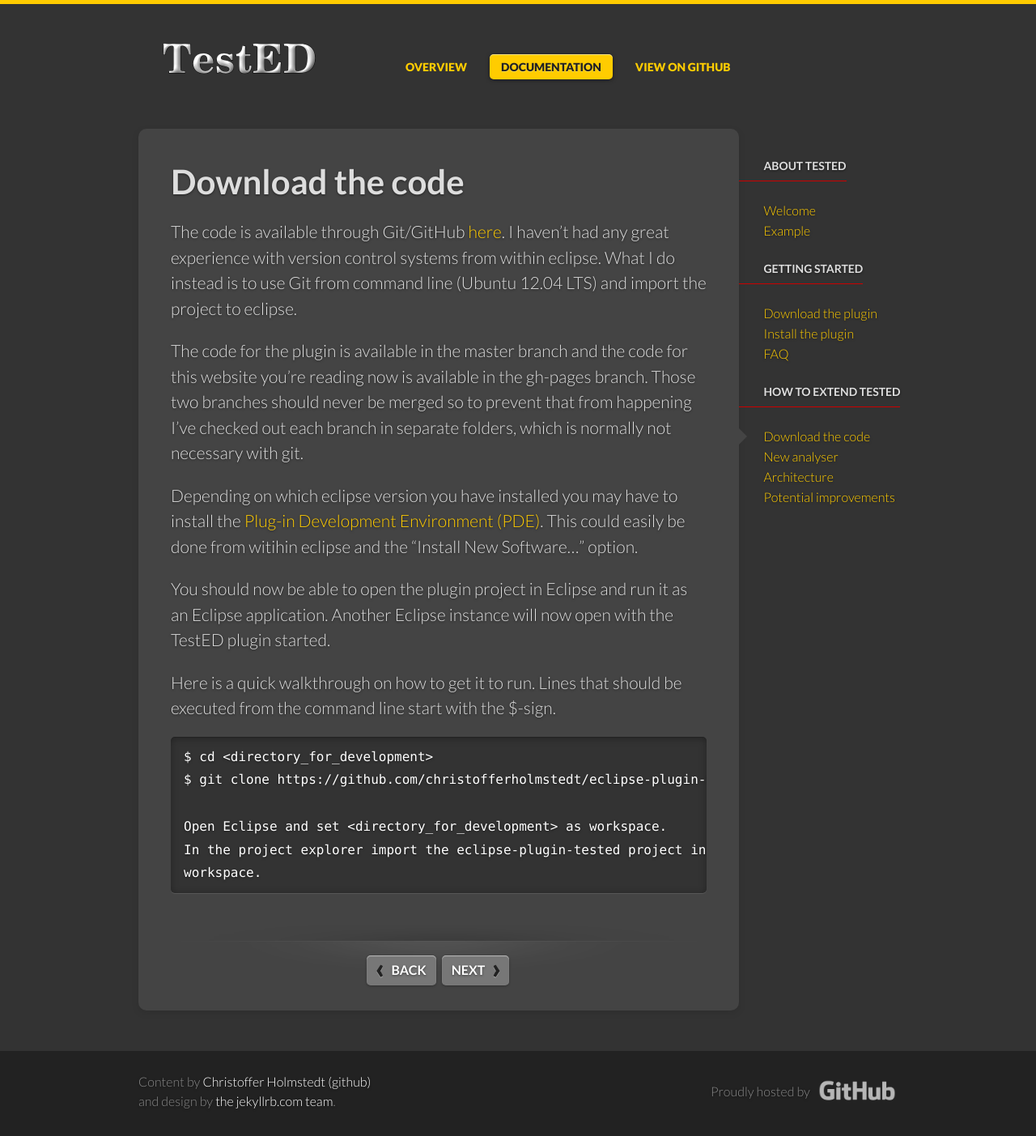
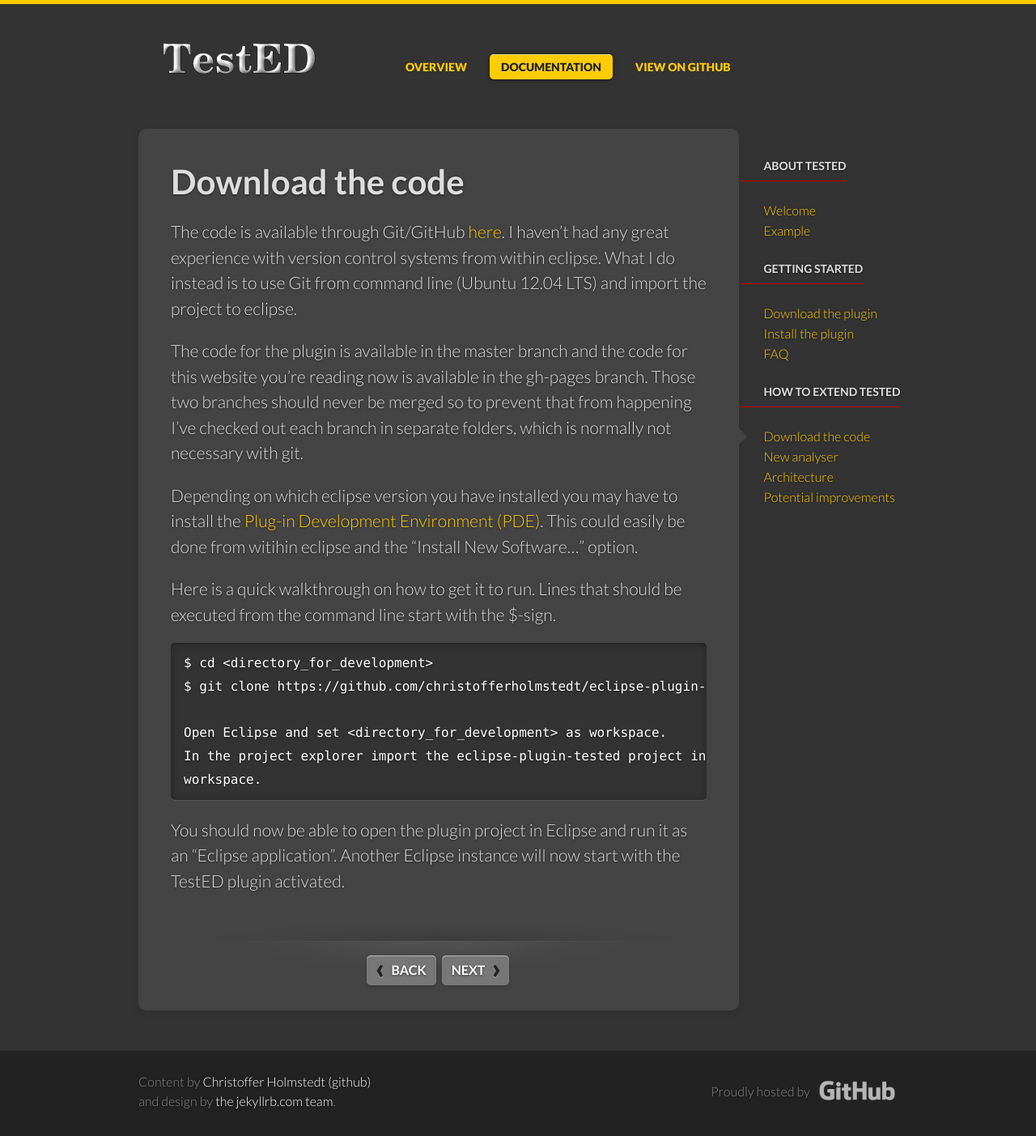
Before and after one commit to christofferholmstedt/eclipse-plugin-tested, a Jekyll site: the page built from docs/downloadthecode.md, in a window 1280 px wide. Shown: the whole page at 81% size. Built offline with Jekyll 4.4.1, drawn with Linux system fonts in a browser that asks for light colours; some web fonts are replaced; some of the changed lines change nothing that is shown.

Commit message:
Updated downlad the code section.

```diff
--- a/docs/downloadthecode.md
+++ b/docs/downloadthecode.md
@@ -20,10 +20,6 @@
 the [Plug-in Development Environment (PDE)](http://www.eclipse.org/pde/). This could easily be done from
 witihin eclipse and the "Install New Software..." option.
 
-You should now be able to open the plugin project in Eclipse and run it as an
-Eclipse application. Another Eclipse instance will now open with the TestED
-plugin started.
-
 Here is a quick walkthrough on how to get it to run. Lines that should be executed from the
 command line start with the $-sign.
 {% highlight yaml %}
@@ -34,3 +30,7 @@
 In the project explorer import the eclipse-plugin-tested project into
 workspace.
 {% endhighlight %}
+
+You should now be able to open the plugin project in Eclipse and run it as an
+"Eclipse application". Another Eclipse instance will now start with the TestED
+plugin activated.
```
